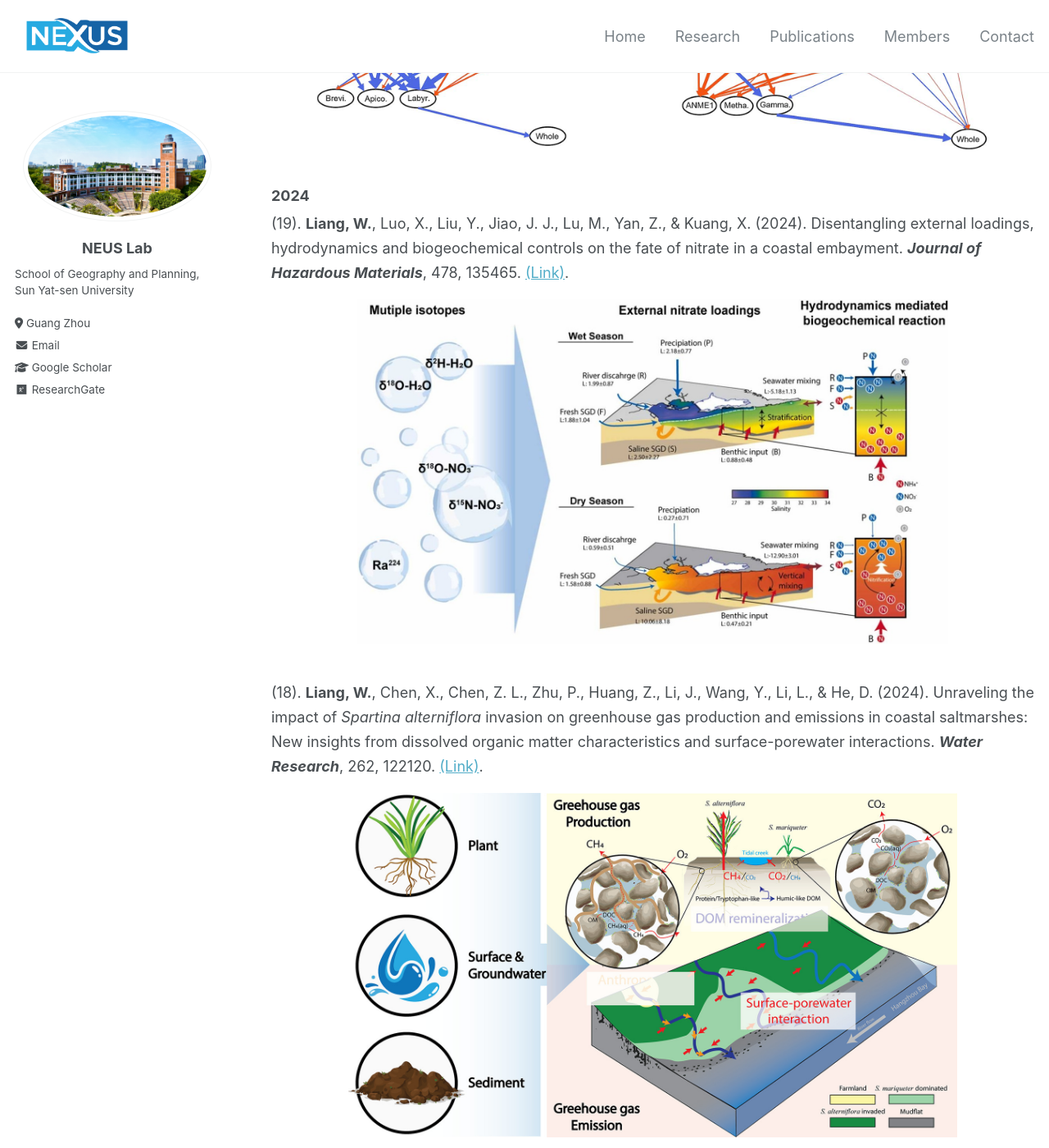
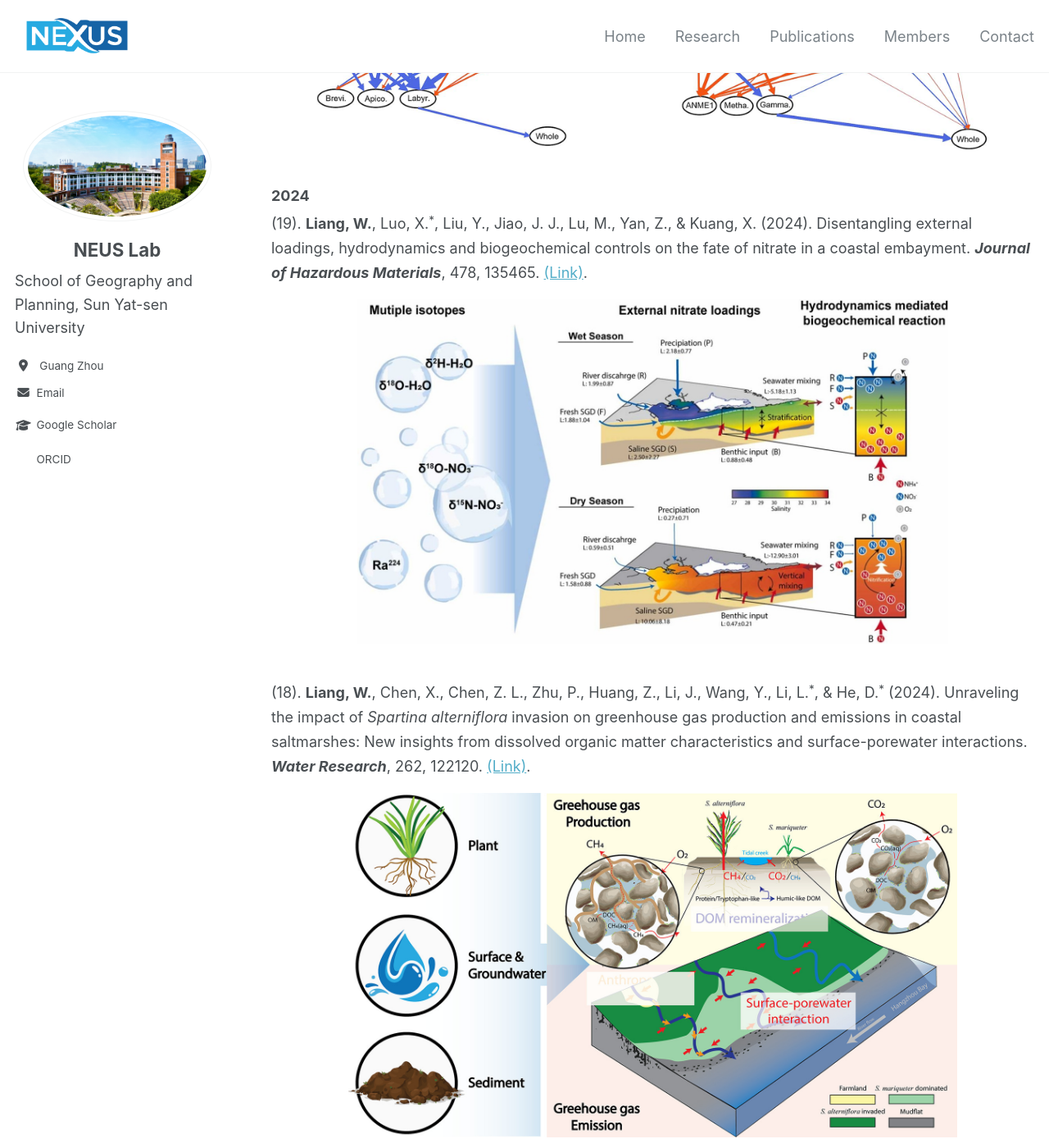
Before and after one commit to kakaLabHub/NEUS.Lab, a Jekyll site: the page built from publications/publications.md, in a window 1280 px wide and 1400 px high, scrolled down 6856 px. Shown: the whole window at 82% size. Built offline with Jekyll 4.4.1, drawn with Linux system fonts in a browser that asks for light colours; some of the changed text lies outside the part shown.

Commit message:
Update author links and corresponding authors

```diff
--- a/_includes/author-profile.html
+++ b/_includes/author-profile.html
@@ -37,7 +37,13 @@
         {% if author.disable_profile_links %}
           <li><i class="fas fa-fw fa-envelope" aria-hidden="true"></i> {{ site.data.ui-text[site.locale].email_label | default: "Email" }}</li>
         {% else %}
-          <li><a href="mailto:{{ author.email }}"><i class="fas fa-fw fa-envelope" aria-hidden="true"></i> {{ site.data.ui-text[site.locale].email_label | default: "Email" }}</a></li>
+          <li class="author__email-item">
+            <a class="author__email-link" href="mailto:{{ author.email }}" aria-describedby="author-email-tooltip">
+              <i class="fas fa-fw fa-envelope" aria-hidden="true"></i>
+              <span>{{ site.data.ui-text[site.locale].email_label | default: "Email" }}</span>
+              <span class="author__email-tooltip" id="author-email-tooltip" role="tooltip">邮箱地址为{{ author.email }}</span>
+            </a>
+          </li>
         {% endif %}
       {% endif %}
 
--- a/_sass/_neus.scss
+++ b/_sass/_neus.scss
@@ -139,3 +139,68 @@
     height: 44px;
   }
 }
+
+/* Enlarged and aligned shared author profile for the four inner pages. */
+#main.neus-content-grid .author__name {
+  font-size: 1.24rem;
+}
+
+#main.neus-content-grid .author__bio,
+#main.neus-content-grid .author__urls {
+  font-size: 1rem;
+  line-height: 1.6;
+}
+
+#main.neus-content-grid .author__urls li,
+#main.neus-content-grid .author__urls a {
+  align-items: center;
+}
+
+#main.neus-content-grid .author__urls li {
+  line-height: 1.75;
+}
+
+#main.neus-content-grid .author__urls a {
+  display: inline-flex;
+}
+
+#main.neus-content-grid .author__urls i {
+  flex: 0 0 1.45em;
+  width: 1.45em;
+  margin-right: 0.3rem;
+  color: inherit !important;
+  font-size: 1.08em;
+  text-align: center;
+}
+
+.author__email-item,
+.author__email-link {
+  position: relative;
+}
+
+.author__email-tooltip {
+  position: absolute;
+  z-index: 20;
+  top: calc(100% + 0.45rem);
+  left: 0;
+  width: max-content;
+  max-width: min(360px, 82vw);
+  padding: 0.55rem 0.7rem;
+  border: 1px solid #d6d9dc;
+  border-radius: 5px;
+  background: #fff;
+  box-shadow: 0 6px 18px rgba(0, 0, 0, 0.14);
+  color: #333;
+  font-size: 0.88rem;
+  line-height: 1.4;
+  opacity: 0;
+  pointer-events: none;
+  transform: translateY(-3px);
+  transition: opacity 0.16s ease, transform 0.16s ease;
+}
+
+.author__email-link:hover .author__email-tooltip,
+.author__email-link:focus-visible .author__email-tooltip {
+  opacity: 1;
+  transform: translateY(0);
+}
--- a/publications/publications.md
+++ b/publications/publications.md
@@ -65,7 +65,7 @@
 </div>
 
 <div class="publication-entry">
-  <p>(30). Yu, S., Jiao, J. J., Li, H., Liu, Y., Wang, X., Wang, W., Luo, M., Zuo, J., <strong>Liang, W.</strong>, &amp; Lu, M. (2026). Controls on alkalinity biogeochemistry in a coastal aquifer-aquitard system. <strong><em>Marine Pollution Bulletin</em></strong>, 227, 119464. <a href="https://doi.org/10.1016/j.marpolbul.2026.119464" target="_blank" rel="noopener">(Link)</a>.</p>
+  <p>(30). Yu, S., Jiao, J. J.<sup>*</sup>, Li, H., Liu, Y., Wang, X., Wang, W., Luo, M., Zuo, J., <strong>Liang, W.</strong>, &amp; Lu, M. (2026). Controls on alkalinity biogeochemistry in a coastal aquifer-aquitard system. <strong><em>Marine Pollution Bulletin</em></strong>, 227, 119464. <a href="https://doi.org/10.1016/j.marpolbul.2026.119464" target="_blank" rel="noopener">(Link)</a>.</p>
   <img class="publication-image" src="{{ base_path }}/images/publications/30.jpg" alt="Graphical abstract for publication 30">
 </div>
 
@@ -124,12 +124,12 @@
 ### 2024
 
 <div class="publication-entry">
-  <p>(19). <strong>Liang, W.</strong>, Luo, X., Liu, Y., Jiao, J. J., Lu, M., Yan, Z., &amp; Kuang, X. (2024). Disentangling external loadings, hydrodynamics and biogeochemical controls on the fate of nitrate in a coastal embayment. <strong><em>Journal of Hazardous Materials</em></strong>, 478, 135465. <a href="https://doi.org/10.1016/j.jhazmat.2024.135465" target="_blank" rel="noopener">(Link)</a>.</p>
+  <p>(19). <strong>Liang, W.</strong>, Luo, X.<sup>*</sup>, Liu, Y., Jiao, J. J., Lu, M., Yan, Z., &amp; Kuang, X. (2024). Disentangling external loadings, hydrodynamics and biogeochemical controls on the fate of nitrate in a coastal embayment. <strong><em>Journal of Hazardous Materials</em></strong>, 478, 135465. <a href="https://doi.org/10.1016/j.jhazmat.2024.135465" target="_blank" rel="noopener">(Link)</a>.</p>
   <img class="publication-image" src="{{ base_path }}/images/publications/19.jpg" alt="Graphical abstract for publication 19">
 </div>
 
 <div class="publication-entry">
-  <p>(18). <strong>Liang, W.</strong>, Chen, X., Chen, Z. L., Zhu, P., Huang, Z., Li, J., Wang, Y., Li, L., &amp; He, D. (2024). Unraveling the impact of <em>Spartina alterniflora</em> invasion on greenhouse gas production and emissions in coastal saltmarshes: New insights from dissolved organic matter characteristics and surface-porewater interactions. <strong><em>Water Research</em></strong>, 262, 122120. <a href="https://doi.org/10.1016/j.watres.2024.122120" target="_blank" rel="noopener">(Link)</a>.</p>
+  <p>(18). <strong>Liang, W.</strong>, Chen, X., Chen, Z. L., Zhu, P., Huang, Z., Li, J., Wang, Y., Li, L.<sup>*</sup>, &amp; He, D.<sup>*</sup> (2024). Unraveling the impact of <em>Spartina alterniflora</em> invasion on greenhouse gas production and emissions in coastal saltmarshes: New insights from dissolved organic matter characteristics and surface-porewater interactions. <strong><em>Water Research</em></strong>, 262, 122120. <a href="https://doi.org/10.1016/j.watres.2024.122120" target="_blank" rel="noopener">(Link)</a>.</p>
   <img class="publication-image" src="{{ base_path }}/images/publications/18.jpg" alt="Graphical abstract for publication 18">
 </div>
 
@@ -139,7 +139,7 @@
 </div>
 
 <div class="publication-entry">
-  <p>(16). Chen, Z. L., Yi, Y., Fu, W., <strong>Liang, W.</strong>, Li, P., Wang, K., Zhang, L., Dong, K., Li, S.-L., Xu, S., &amp; He, D. (2024). Severe flood modulates the sources and age of dissolved organic carbon in the Yangtze River Estuary. <strong><em>Environmental Research</em></strong>, 252, 119040. <a href="https://doi.org/10.1016/j.envres.2024.119040" target="_blank" rel="noopener">(Link)</a>.</p>
+  <p>(16). Chen, Z. L., Yi, Y.<sup>*</sup>, Fu, W., <strong>Liang, W.</strong>, Li, P., Wang, K., Zhang, L., Dong, K., Li, S.-L., Xu, S., &amp; He, D.<sup>*</sup> (2024). Severe flood modulates the sources and age of dissolved organic carbon in the Yangtze River Estuary. <strong><em>Environmental Research</em></strong>, 252, 119040. <a href="https://doi.org/10.1016/j.envres.2024.119040" target="_blank" rel="noopener">(Link)</a>.</p>
   <img class="publication-image" src="{{ base_path }}/images/publications/16.jpg" alt="Graphical abstract for publication 16">
 </div>
 
@@ -161,19 +161,19 @@
 </div>
 
 <div class="publication-entry">
-  <p>(12). Yu, S., Jiao, J. J., Luo, X., Li, H., Wang, X., Zhang, X., Yao, M., Zuo, J., <strong>Liang, W.</strong>, &amp; Lu, M. (2023). Evolutionary history of the groundwater system in the Pearl River Delta (China) during the Holocene. <strong><em>Geology</em></strong>, 51(5), 481–485. <a href="https://doi.org/10.1130/G50888.1" target="_blank" rel="noopener">(Link)</a>.</p>
+  <p>(12). Yu, S., Jiao, J. J.<sup>*</sup>, Luo, X., Li, H., Wang, X., Zhang, X., Yao, M., Zuo, J., <strong>Liang, W.</strong>, &amp; Lu, M. (2023). Evolutionary history of the groundwater system in the Pearl River Delta (China) during the Holocene. <strong><em>Geology</em></strong>, 51(5), 481–485. <a href="https://doi.org/10.1130/G50888.1" target="_blank" rel="noopener">(Link)</a>.</p>
   <img class="publication-image" src="{{ base_path }}/images/publications/12.jpg" alt="Graphical abstract for publication 12">
 </div>
 
 ### Before 2022
 
 <div class="publication-entry">
-  <p>(11). Liu, Y., Jiao, J. J., <strong>Liang, W.</strong>, Santos, I. R., Kuang, X., &amp; Robinson, C. E. (2021). Inorganic carbon and alkalinity biogeochemistry and fluxes in an intertidal beach aquifer: Implications for ocean acidification. <strong><em>Journal of Hydrology</em></strong>, 595, 126036. <a href="https://doi.org/10.1016/j.jhydrol.2021.126036" target="_blank" rel="noopener">(Link)</a>.</p>
+  <p>(11). Liu, Y., Jiao, J. J.<sup>*</sup>, <strong>Liang, W.</strong>, Santos, I. R., Kuang, X., &amp; Robinson, C. E. (2021). Inorganic carbon and alkalinity biogeochemistry and fluxes in an intertidal beach aquifer: Implications for ocean acidification. <strong><em>Journal of Hydrology</em></strong>, 595, 126036. <a href="https://doi.org/10.1016/j.jhydrol.2021.126036" target="_blank" rel="noopener">(Link)</a>.</p>
   <img class="publication-image" src="{{ base_path }}/images/publications/11.jpg" alt="Graphical abstract for publication 11">
 </div>
 
 <div class="publication-entry">
-  <p>(10). Zhang, X., Li, H., Jiao, J. J., Luo, X., Zuo, J., Lu, M., Liu, Y., <strong>Liang, W.</strong>, &amp; Kuang, X. (2021). Control factors on nutrient cycling in the lake water and groundwater of the Badain Jaran Desert, China. <strong><em>Journal of Hydrology</em></strong>, 598, 126408. <a href="https://doi.org/10.1016/j.jhydrol.2021.126408" target="_blank" rel="noopener">(Link)</a>.</p>
+  <p>(10). Zhang, X., Li, H., Jiao, J. J.<sup>*</sup>, Luo, X., Zuo, J., Lu, M., Liu, Y., <strong>Liang, W.</strong>, &amp; Kuang, X. (2021). Control factors on nutrient cycling in the lake water and groundwater of the Badain Jaran Desert, China. <strong><em>Journal of Hydrology</em></strong>, 598, 126408. <a href="https://doi.org/10.1016/j.jhydrol.2021.126408" target="_blank" rel="noopener">(Link)</a>.</p>
   <img class="publication-image" src="{{ base_path }}/images/publications/10.jpg" alt="Graphical abstract for publication 10">
 </div>
 
```
Also changed, not shown: _data/authors.yml (+4 -4 lines), members/members.md (+1 -1 lines).
